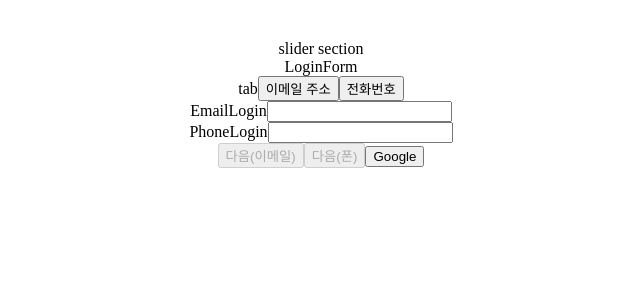
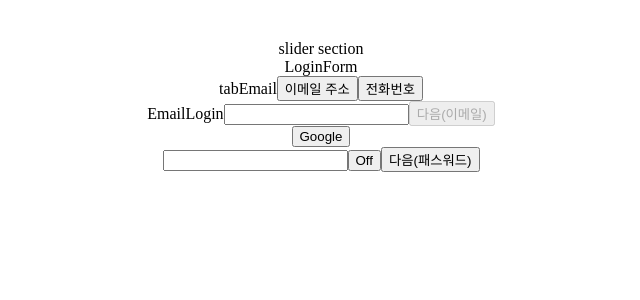
Before and after one commit to owonie/guild_chat, a React (Vite) app: page /login in a window 1280 px wide. Shown: the top 300 px of the page, without its empty margins (319-959 px from the left). Built offline with nearby package versions, Linux system fonts and the light colour scheme.

Commit message:
feat: login form tab menu
feat: tab menu routing
feat: login api test

```diff
--- a/src/components/login/LoginForm/LoginForm.tsx
+++ b/src/components/login/LoginForm/LoginForm.tsx
@@ -1,18 +1,36 @@
-import { useState } from 'react';
+import { useState, useRef } from 'react';
+import { handlers } from '../../../mocks/handlers';
 
 const emailRegEx =
   /^[A-Za-z0-9]([-_.]?[A-Za-z0-9])*@[A-Za-z0-9]([-_.]?[A-Za-z0-9])*\.[A-Za-z]{2,3}$/;
 const phoneRegEx = /^[0-9\b -]{3,13}$/;
 
-// type TabState = 'email' | 'phone';
+type TabState = 'tabEmail' | 'tabPhone';
+type IdValueObject = {
+  [key: string]: string;
+  inputEmail: string;
+  inputPhone: string;
+};
 
 const LoginForm = () => {
+  const apis = handlers;
+
   const [emailError, setEmailError] = useState<boolean>(true);
   const [phoneError, setPhoneError] = useState<boolean>(true);
+  const [tabState, setTabState] = useState<TabState>('tabEmail');
+  const [passwordIsVisiable, setPasswordIsVisiable] = useState<boolean>(false);
 
   // have to make an effect for rerendering -> useState
   const [emailIsAbled, setEmailIsAbled] = useState<boolean>(true);
   const [phoneIsAbled, setPhoneIsAbled] = useState<boolean>(true);
+
+  const idValueRef = useRef<IdValueObject>({ inputEmail: '', inputPhone: '' });
+
+  const verifyEmail = () => {
+    const res = apis[0];
+    console.log(idValueRef.current['inputEmail']);
+    console.log(res);
+  };
 
   const validateInputValue = (e: React.ChangeEvent<HTMLInputElement>): void => {
     const target = e.currentTarget;
@@ -44,6 +62,7 @@ const LoginForm = () => {
         }
       }
     }
+    idValueRef.current[target.id] = target.value;
   };
 
   const handleOnBlur = (e: React.ChangeEvent<HTMLInputElement>): void => {
@@ -69,10 +88,27 @@ const LoginForm = () => {
       <div>
         LoginForm
         <div>
-          tab
-          <button>이메일 주소</button>
-          <button>전화번호</button>
+          {tabState}
+          <button
+            id='tabEmail'
+            onClick={() => {
+              setTabState('tabEmail');
+              console.log(idValueRef.current);
+            }}
+          >
+            이메일 주소
+          </button>
+          <button
+            id='tabPhone'
+            onClick={() => {
+              setTabState('tabPhone');
+              console.log(idValueRef.current);
+            }}
+          >
+            전화번호
+          </button>
         </div>
+        {tabState === 'tabEmail' ? (
           <div>
             EmailLogin
             <input
@@ -81,9 +117,19 @@ const LoginForm = () => {
               onFocus={() => setEmailIsAbled(true)}
               onChange={(e) => validateInputValue(e)}
               onBlur={(e) => handleOnBlur(e)}
+              defaultValue={idValueRef.current['inputEmail']}
+              key={'inputEmailKeyValue'}
             />
-          {!emailIsAbled && <div>error!!!!</div>}
+            {!emailIsAbled && <div>유효한 이메일 주소를 입력하세요.</div>}
+            <button
+              type='submit'
+              onClick={() => verifyEmail()}
+              disabled={emailError}
+            >
+              다음(이메일)
+            </button>
           </div>
+        ) : (
           <div>
             PhoneLogin
             <input
@@ -92,16 +138,10 @@ const LoginForm = () => {
               onFocus={() => setPhoneIsAbled(true)}
               onChange={(e) => validateInputValue(e)}
               onBlur={(e) => handleOnBlur(e)}
+              defaultValue={idValueRef.current['inputPhone']}
+              key={'inputPhoneKeyValue'}
             />
-          {!phoneIsAbled && <div>error!!!!</div>}
-        </div>
-        <button
-          type='submit'
-          onClick={() => console.log('login')}
-          disabled={emailError}
-        >
-          다음(이메일)
-        </button>
+            {!phoneIsAbled && <div>유효한 전화번호를 입력하세요.</div>}
             <button
               type='submit'
               onClick={() => console.log('login')}
@@ -109,7 +149,16 @@ const LoginForm = () => {
             >
               다음(폰)
             </button>
+          </div>
+        )}
         <button>Google</button>
+      </div>
+      <div>
+        <input id='password' type={passwordIsVisiable ? 'text' : 'password'} />
+        <button onClick={() => setPasswordIsVisiable(!passwordIsVisiable)}>
+          {passwordIsVisiable ? <div>On</div> : <div>Off</div>}
+        </button>
+        <button>다음(패스워드)</button>
       </div>
     </>
   );
```
Lines whose indentation alone changed are shown as unchanged.
